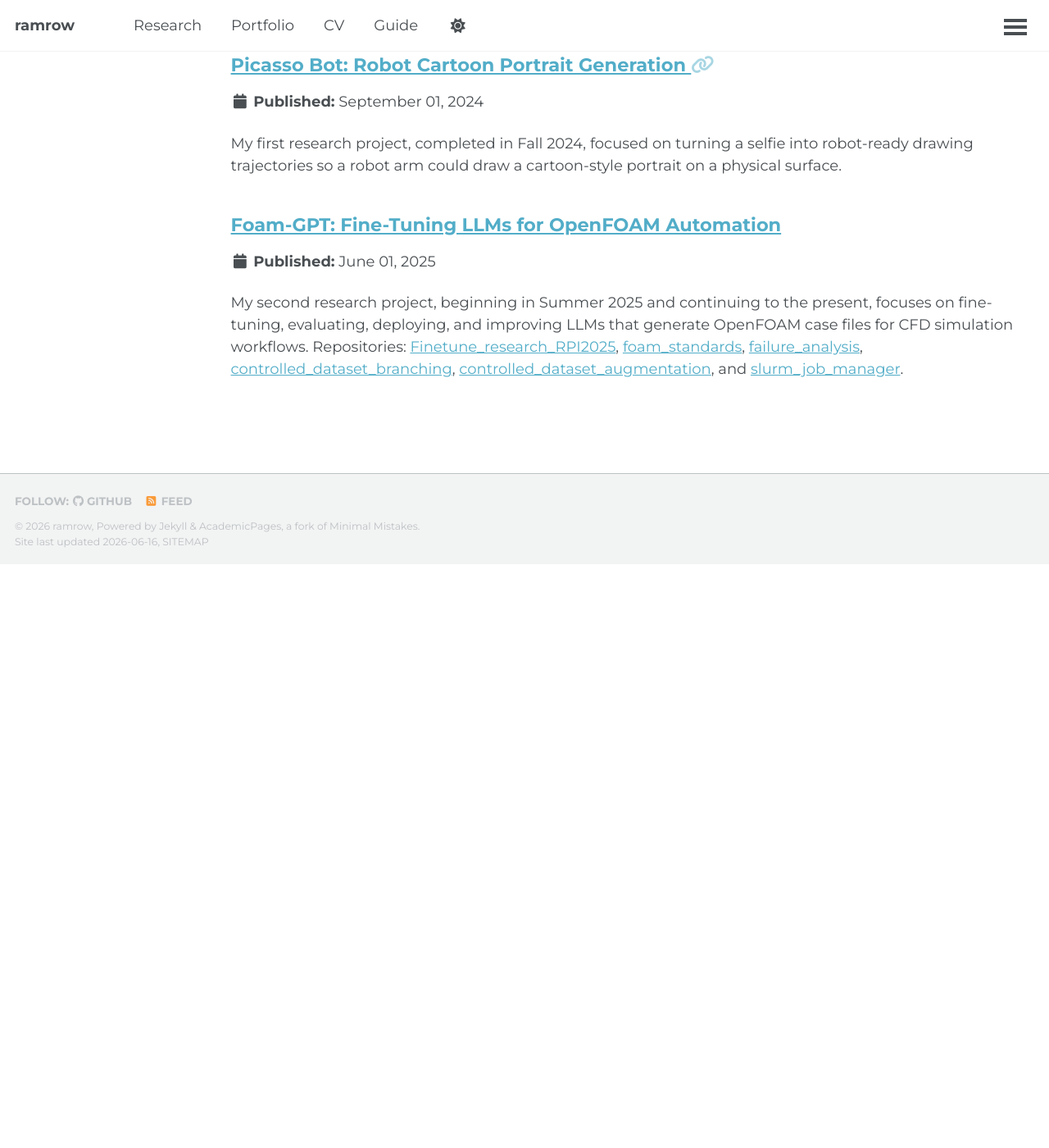
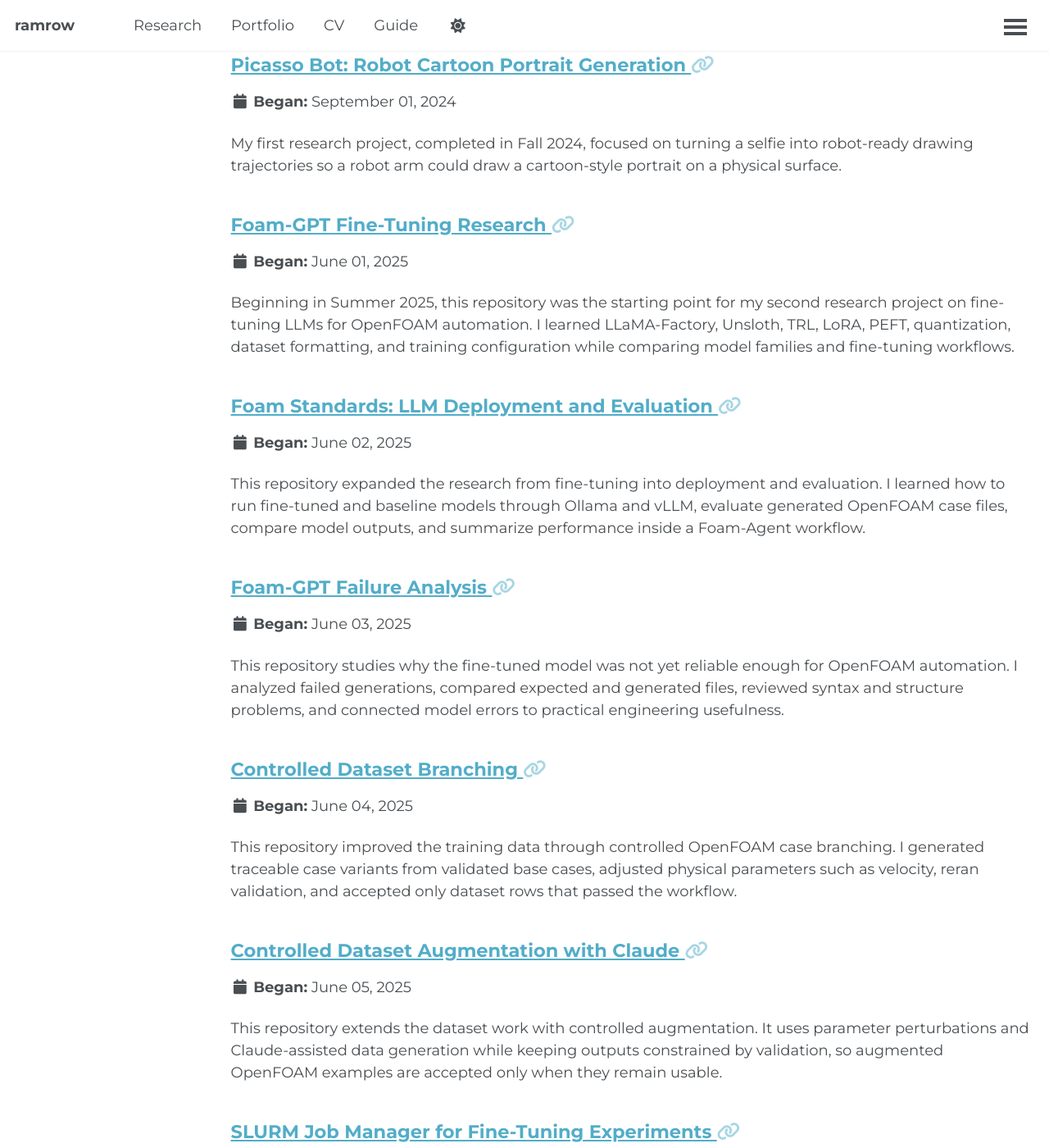
Before and after one commit to ramrow/ramrow.github.io, a Jekyll site: the page built from _pages/sitemap.md, in a window 1280 px wide and 1400 px high, scrolled down 1409 px. Shown: the whole window at 82% size. Built offline with Jekyll 4.4.1, drawn with Linux system fonts in a browser that asks for light colours; a script that is not in the unit is left out; before the commit the page ends 2097 px from its top, so only the background shows below that; some of the changed text lies outside the part shown.

Commit message:
research update

```diff
--- a/_includes/archive-single.html
+++ b/_includes/archive-single.html
@@ -40,6 +40,8 @@
 
         {% if post.collection == 'research' and post.category != 'research_projects' %}
           <p>Published in <i>{{ post.venue }}</i>, {{ post.date | default: "1900-01-01" | date: "%Y" }} </p>
+        {% elsif post.collection == 'research' and post.category == 'research_projects' %}
+         <p class="page__date"><strong><i class="fa fa-fw fa-calendar" aria-hidden="true"></i> Began:</strong> <time datetime="{{ post.date | default: "1900-01-01" | date_to_xmlschema }}">{{ post.date | default: "1900-01-01" | date: "%B %d, %Y" }}</time></p>
         {% elsif post.date %}
          <p class="page__date"><strong><i class="fa fa-fw fa-calendar" aria-hidden="true"></i> {{ site.data.ui-text[site.locale].date_label | default: "Published:" }}</strong> <time datetime="{{ post.date | default: "1900-01-01" | date_to_xmlschema }}">{{ post.date | default: "1900-01-01" | date: "%B %d, %Y" }}</time></p>
         {% endif %}
--- /dev/null
+++ b/_research/2025-06-01-finetune-research-rpi2025.md
@@ -0,0 +1,18 @@
+---
+title: "Foam-GPT Fine-Tuning Research"
+category: research_projects
+permalink: /research/finetune-research-rpi2025/
+excerpt: >
+  Beginning in Summer 2025, this repository was the starting point for my second research project on fine-tuning LLMs for OpenFOAM automation. I learned LLaMA-Factory, Unsloth, TRL, LoRA, PEFT, quantization, dataset formatting, and training configuration while comparing model families and fine-tuning workflows.
+date: 2025-06-01
+venue: 'Summer 2025-Present Undergraduate Research, Rensselaer Polytechnic Institute'
+link: 'https://github.com/ramrow/Finetune_research_RPI2025'
+---
+
+This repository marks the beginning of my second research project, which started in Summer 2025 and continues into the present. The research focuses on building Foam-GPT: a fine-tuned large language model workflow for generating OpenFOAM case files used in computational fluid dynamics simulations.
+
+The work introduced me to practical LLM fine-tuning across several frameworks. I learned how to use LLaMA-Factory for faster experiment configuration, TRL for lower-level supervised fine-tuning control, and Unsloth for memory-efficient training. I also worked with LoRA, PEFT, and quantization to make model adaptation more practical under GPU memory limits.
+
+This stage of the research involved preparing datasets, configuring model runs, comparing training behavior, and understanding the difference between lower training loss and actual usefulness in OpenFOAM file generation. It gave me the foundation for later evaluation, deployment, failure analysis, and dataset improvement work.
+
+[GitHub repository](https://github.com/ramrow/Finetune_research_RPI2025)
--- a/_research/2025-06-01-foam-gpt-finetuning-openfoam.md
+++ /dev/null
@@ -1,50 +0,0 @@
----
-title: "Foam-GPT: Fine-Tuning LLMs for OpenFOAM Automation"
-category: research_projects
-permalink: /research/foam-gpt-finetuning-openfoam/
-excerpt: >
-  My second research project, beginning in Summer 2025 and continuing to the present, focuses on fine-tuning, evaluating, deploying, and improving LLMs that generate OpenFOAM case files for CFD simulation workflows.
-  Repositories:
-  [Finetune_research_RPI2025](https://github.com/ramrow/Finetune_research_RPI2025),
-  [foam_standards](https://github.com/ramrow/foam_standards),
-  [failure_analysis](https://github.com/ramrow/failure_analysis),
-  [controlled_dataset_branching](https://github.com/ramrow/controlled_dataset_branching),
-  [controlled_dataset_augmentation](https://github.com/ramrow/controlled_dataset_augmentation),
-  and [slurm_job_manager](https://github.com/ramrow/slurm_job_manager).
-date: 2025-06-01
-venue: 'Summer 2025-Present Undergraduate Research, Rensselaer Polytechnic Institute'
----
-
-This is my second research project, beginning in Summer 2025 and continuing to the present. The research focuses on Foam-GPT, an effort to fine-tune large language models so they can generate OpenFOAM input files for computational fluid dynamics workflows. The larger goal is to make an AI agent that can help automate CFD simulation setup by writing valid OpenFOAM files from natural-language requirements.
-
-This work led to a paper, [FoamGPT: Fine-Tuning Large Language Model for Agentic Automation of CFD Simulations with OpenFOAM](https://ml4physicalsciences.github.io/2025/files/NeurIPS_ML4PS_2025_271.pdf), published in the [NeurIPS 2025 Machine Learning and the Physical Sciences Workshop](https://neurips.cc/virtual/2025/loc/san-diego/123076). The paper presents FoamGPT as a specialized input-writer model for OpenFOAM automation, built around a curated dataset from OpenFOAM tutorial cases and evaluated inside an agentic simulation workflow.
-
-The project began with [Finetune_research_RPI2025](https://github.com/ramrow/Finetune_research_RPI2025), where I worked with supervised fine-tuning workflows for models such as Llama, Qwen, Mistral, and Granite. I learned and compared multiple fine-tuning toolchains, including LLaMA-Factory, TRL, and Unsloth. This work also introduced me to LoRA, PEFT, quantization, dataset formatting, training configuration, and the tradeoffs between training speed, loss, accuracy, and hardware limits.
-
-A major part of this research was learning how different fine-tuning frameworks behave in practice. TRL gave me lower-level control over the training process and made it easier to inspect the exact training setup. LLaMA-Factory made it faster to configure experiments across multiple models and hyperparameters. Unsloth helped me understand memory-efficient fine-tuning and how quantized or adapter-based training can make larger models practical on limited GPU resources. Across these experiments, I gained hands-on experience tuning model adapters, comparing training runs, and interpreting whether lower training loss actually translated into better OpenFOAM file generation.
-
-After the first round of model training, the research expanded into deployment and evaluation through [foam_standards](https://github.com/ramrow/foam_standards). This repository focuses on benchmarking Foam-Agent 2.0.0 with both open-source and closed-source LLMs. I learned how to deploy models with Ollama and vLLM, configure model runtime providers, run OpenFOAM-based benchmarks, and summarize outputs using success counts, token usage, generated case files, and error patterns. This step was important because fine-tuning alone is not enough; the model has to run in an agent workflow and produce files that pass simulation-oriented checks.
-
-The evaluation work led naturally into [failure_analysis](https://github.com/ramrow/failure_analysis). In that stage, I analyzed why fine-tuned models were still not good enough for reliable OpenFOAM automation. The work included comparing generated outputs against expected files, checking pass/fail results, reviewing file-level differences, and identifying where the model failed: missing required files, producing invalid syntax, generating plausible but incorrect parameters, or failing to preserve the structure expected by Foam-Agent and OpenFOAM. This analysis helped connect model metrics to real engineering usefulness.
-
-To improve the data behind the model, I worked on controlled dataset expansion. In [controlled_dataset_branching](https://github.com/ramrow/controlled_dataset_branching), I used matched OpenFOAM case folders as reusable bases and created controlled velocity variants such as +10%, +20%, and +30%. The pipeline patches OpenFOAM files directly, reruns Foam-Agent validation, and immediately saves accepted dataset rows. This made the dataset more diverse while keeping changes traceable and physically meaningful.
-
-In [controlled_dataset_augmentation](https://github.com/ramrow/controlled_dataset_augmentation), the dataset work expanded into a controlled augmentation ladder. This pipeline creates numeric perturbations for velocity, viscosity, and density, runs each variant through Foam-Agent, and only accepts cases that pass validation checks. I also used Claude through AWS Bedrock for data augmentation and prompt/case generation support, while keeping the output controlled by validation rather than trusting generated data blindly.
-
-As the number of training and augmentation experiments grew, I built tooling for running more experiments in parallel. [slurm_job_manager](https://github.com/ramrow/slurm_job_manager) generates YAML configs and SLURM scripts for learning-rate sweeps, submits jobs with `sbatch`, keeps outputs separated by run, and summarizes results with Weights & Biases. This taught me how to parallelize multiple different trainings on a cluster, manage experiment manifests, organize SLURM outputs, and compare fine-tuning runs efficiently.
-
-Across the project, I learned the full loop of applied LLM research: build and clean the dataset, fine-tune models with LoRA and PEFT, use quantization to fit hardware constraints, deploy models with Ollama or vLLM, evaluate them inside an agent workflow, analyze why they fail, augment the dataset in controlled ways, and scale experiments through SLURM. The project gave me practical experience with both machine learning research and the systems engineering needed to make that research repeatable.
-
-Project repositories:
-
-- [Finetune_research_RPI2025](https://github.com/ramrow/Finetune_research_RPI2025)
-- [foam_standards](https://github.com/ramrow/foam_standards)
-- [failure_analysis](https://github.com/ramrow/failure_analysis)
-- [controlled_dataset_branching](https://github.com/ramrow/controlled_dataset_branching)
-- [controlled_dataset_augmentation](https://github.com/ramrow/controlled_dataset_augmentation)
-- [slurm_job_manager](https://github.com/ramrow/slurm_job_manager)
-
-Paper:
-
-- [FoamGPT: Fine-Tuning Large Language Model for Agentic Automation of CFD Simulations with OpenFOAM](https://ml4physicalsciences.github.io/2025/files/NeurIPS_ML4PS_2025_271.pdf)
-- [NeurIPS 2025 virtual page](https://neurips.cc/virtual/2025/loc/san-diego/123076)
--- /dev/null
+++ b/_research/2025-06-02-foam-standards.md
@@ -0,0 +1,18 @@
+---
+title: "Foam Standards: LLM Deployment and Evaluation"
+category: research_projects
+permalink: /research/foam-standards/
+excerpt: >
+  This repository expanded the research from fine-tuning into deployment and evaluation. I learned how to run fine-tuned and baseline models through Ollama and vLLM, evaluate generated OpenFOAM case files, compare model outputs, and summarize performance inside a Foam-Agent workflow.
+date: 2025-06-02
+venue: 'Summer 2025-Present Undergraduate Research, Rensselaer Polytechnic Institute'
+link: 'https://github.com/ramrow/foam_standards'
+---
+
+This repository focuses on evaluating Foam-Agent and Foam-GPT style workflows with both fine-tuned and baseline LLMs. After the first round of fine-tuning, this work helped move the project from "the model trains" to "the model can be deployed, called, and judged inside a realistic OpenFOAM automation pipeline."
+
+Through this work, I learned how to deploy models locally and on servers with Ollama and vLLM. I also worked with evaluation scripts that compare generated OpenFOAM case files, track pass and fail outcomes, and summarize whether model outputs are useful for CFD simulation setup.
+
+This stage was important because fine-tuning alone does not prove a model is useful. The model has to produce files that match OpenFOAM expectations, work inside the surrounding agent workflow, and generate outputs that can be evaluated against simulation-oriented checks.
+
+[GitHub repository](https://github.com/ramrow/foam_standards)
--- /dev/null
+++ b/_research/2025-06-03-failure-analysis.md
@@ -0,0 +1,18 @@
+---
+title: "Foam-GPT Failure Analysis"
+category: research_projects
+permalink: /research/failure-analysis/
+excerpt: >
+  This repository studies why the fine-tuned model was not yet reliable enough for OpenFOAM automation. I analyzed failed generations, compared expected and generated files, reviewed syntax and structure problems, and connected model errors to practical engineering usefulness.
+date: 2025-06-03
+venue: 'Summer 2025-Present Undergraduate Research, Rensselaer Polytechnic Institute'
+link: 'https://github.com/ramrow/failure_analysis'
+---
+
+This repository focuses on understanding why the fine-tuned Foam-GPT models were still not good enough for reliable OpenFOAM automation. Instead of only looking at aggregate metrics, I examined the actual generated files and failure cases.
+
+The analysis included comparing model outputs against expected OpenFOAM files, checking pass and fail results, reviewing file-level differences, and identifying recurring failure modes. These included missing required files, invalid syntax, plausible but incorrect values, and outputs that did not preserve the structure expected by Foam-Agent or OpenFOAM.
+
+This work helped connect model behavior to engineering usefulness. A model can appear promising from training loss or general benchmarks, but for this project the real question is whether it can generate complete, valid, simulation-ready OpenFOAM cases.
+
+[GitHub repository](https://github.com/ramrow/failure_analysis)
--- /dev/null
+++ b/_research/2025-06-04-controlled-dataset-branching.md
@@ -0,0 +1,18 @@
+---
+title: "Controlled Dataset Branching"
+category: research_projects
+permalink: /research/controlled-dataset-branching/
+excerpt: >
+  This repository improved the training data through controlled OpenFOAM case branching. I generated traceable case variants from validated base cases, adjusted physical parameters such as velocity, reran validation, and accepted only dataset rows that passed the workflow.
+date: 2025-06-04
+venue: 'Summer 2025-Present Undergraduate Research, Rensselaer Polytechnic Institute'
+link: 'https://github.com/ramrow/controlled_dataset_branching'
+---
+
+This repository explores controlled dataset expansion for OpenFOAM fine-tuning. The goal was to improve the dataset without creating untraceable or low-quality examples.
+
+The pipeline starts from validated OpenFOAM case folders and creates controlled variants, such as velocity changes of +10%, +20%, and +30%. Instead of generating arbitrary new examples, the process modifies known working cases, patches the relevant OpenFOAM files, reruns validation, and saves accepted dataset rows only when the generated case passes the required checks.
+
+This helped me learn how data quality affects fine-tuned model behavior. For engineering-focused LLMs, dataset augmentation has to preserve physical meaning, file structure, and simulation validity. This repository was one step toward making the training data broader while keeping it controlled and inspectable.
+
+[GitHub repository](https://github.com/ramrow/controlled_dataset_branching)
--- /dev/null
+++ b/_research/2025-06-05-controlled-dataset-augmentation.md
@@ -0,0 +1,18 @@
+---
+title: "Controlled Dataset Augmentation with Claude"
+category: research_projects
+permalink: /research/controlled-dataset-augmentation/
+excerpt: >
+  This repository extends the dataset work with controlled augmentation. It uses parameter perturbations and Claude-assisted data generation while keeping outputs constrained by validation, so augmented OpenFOAM examples are accepted only when they remain usable.
+date: 2025-06-05
+venue: 'Summer 2025-Present Undergraduate Research, Rensselaer Polytechnic Institute'
+link: 'https://github.com/ramrow/controlled_dataset_augmentation'
+---
+
+This repository expands the dataset improvement work into a more complete controlled augmentation pipeline. The goal was to create more diverse OpenFOAM training examples while avoiding the common problem of generated data that looks plausible but fails when used.
+
+The pipeline creates controlled numeric perturbations for parameters such as velocity, viscosity, and density. It then runs generated variants through the Foam-Agent validation workflow and only accepts examples that pass. This keeps the dataset tied to usable simulation cases rather than unverified text.
+
+I also used Claude through AWS Bedrock for data augmentation and case-generation support. The important part of the workflow is that Claude-assisted augmentation was not treated as automatically correct; outputs still had to pass validation before becoming part of the dataset.
+
+[GitHub repository](https://github.com/ramrow/controlled_dataset_augmentation)
--- /dev/null
+++ b/_research/2025-06-06-slurm-job-manager.md
@@ -0,0 +1,18 @@
+---
+title: "SLURM Job Manager for Fine-Tuning Experiments"
+category: research_projects
+permalink: /research/slurm-job-manager/
+excerpt: >
+  This repository helped scale the research by parallelizing many fine-tuning experiments on a cluster. I learned SLURM scripting, sbatch job submission, experiment manifests, training sweep organization, and result tracking for faster model iteration.
+date: 2025-06-06
+venue: 'Summer 2025-Present Undergraduate Research, Rensselaer Polytechnic Institute'
+link: 'https://github.com/ramrow/slurm_job_manager'
+---
+
+As the number of fine-tuning experiments grew, I built tooling to run more model trainings in parallel. This repository generates training configurations and SLURM scripts, submits jobs with `sbatch`, separates outputs by run, and helps summarize results.
+
+This work taught me how to manage large experiment sweeps on a compute cluster. I learned how to write SLURM scripts, organize YAML configs, parallelize multiple trainings, manage job outputs, and compare results across runs. It also helped connect machine learning research with the systems work needed to make experiments repeatable.
+
+The repository became part of the broader Foam-GPT workflow because faster experiment management made it easier to test learning rates, model choices, dataset versions, and fine-tuning settings without running everything manually one at a time.
+
+[GitHub repository](https://github.com/ramrow/slurm_job_manager)
--- /dev/null
+++ b/_research/2025-12-01-foamgpt-neurips-ml4ps-paper.md
@@ -0,0 +1,21 @@
+---
+title: "FoamGPT NeurIPS 2025 ML4PS Workshop Paper"
+category: research_projects
+permalink: /research/foamgpt-neurips-ml4ps-paper/
+excerpt: >
+  This paper presents FoamGPT, a fine-tuned large language model for agentic automation of CFD simulations with OpenFOAM. It was published in the NeurIPS 2025 Machine Learning and the Physical Sciences Workshop.
+date: 2025-12-01
+venue: 'NeurIPS 2025 Machine Learning and the Physical Sciences Workshop'
+link: 'https://neurips.cc/virtual/2025/loc/san-diego/123076'
+paperurl: 'https://ml4physicalsciences.github.io/2025/files/NeurIPS_ML4PS_2025_271.pdf'
+---
+
+This paper presents FoamGPT, a fine-tuned large language model for agentic automation of CFD simulations with OpenFOAM. It was published in the NeurIPS 2025 Machine Learning and the Physical Sciences Workshop.
+
+The paper describes how OpenFOAM tutorial cases can be turned into a specialized dataset for training an input-writer model. The model is designed to generate OpenFOAM case files as part of a larger simulation automation workflow, connecting LLM fine-tuning with practical CFD setup tasks.
+
+This publication represents the research outcome of the Foam-GPT work: dataset creation, supervised fine-tuning, model evaluation, and integration into an agentic OpenFOAM workflow.
+
+[Workshop page](https://neurips.cc/virtual/2025/loc/san-diego/123076)
+
+[Paper PDF](https://ml4physicalsciences.github.io/2025/files/NeurIPS_ML4PS_2025_271.pdf)
```
